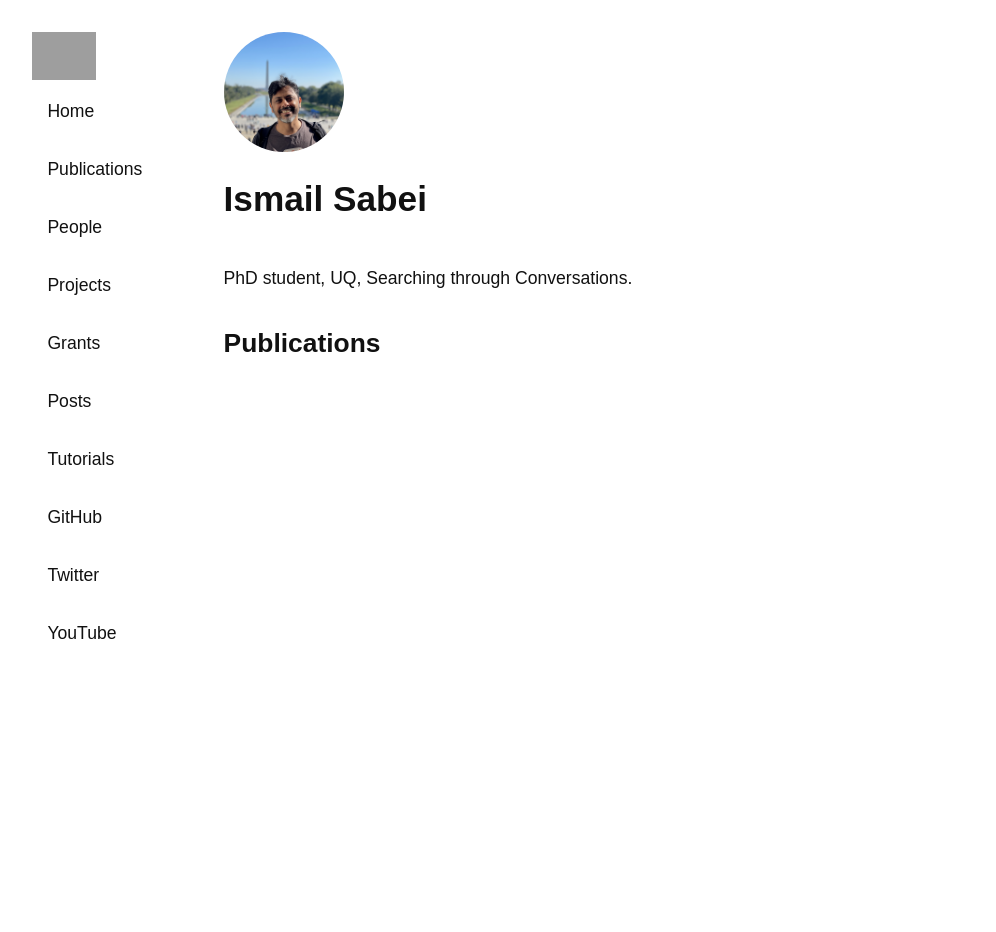
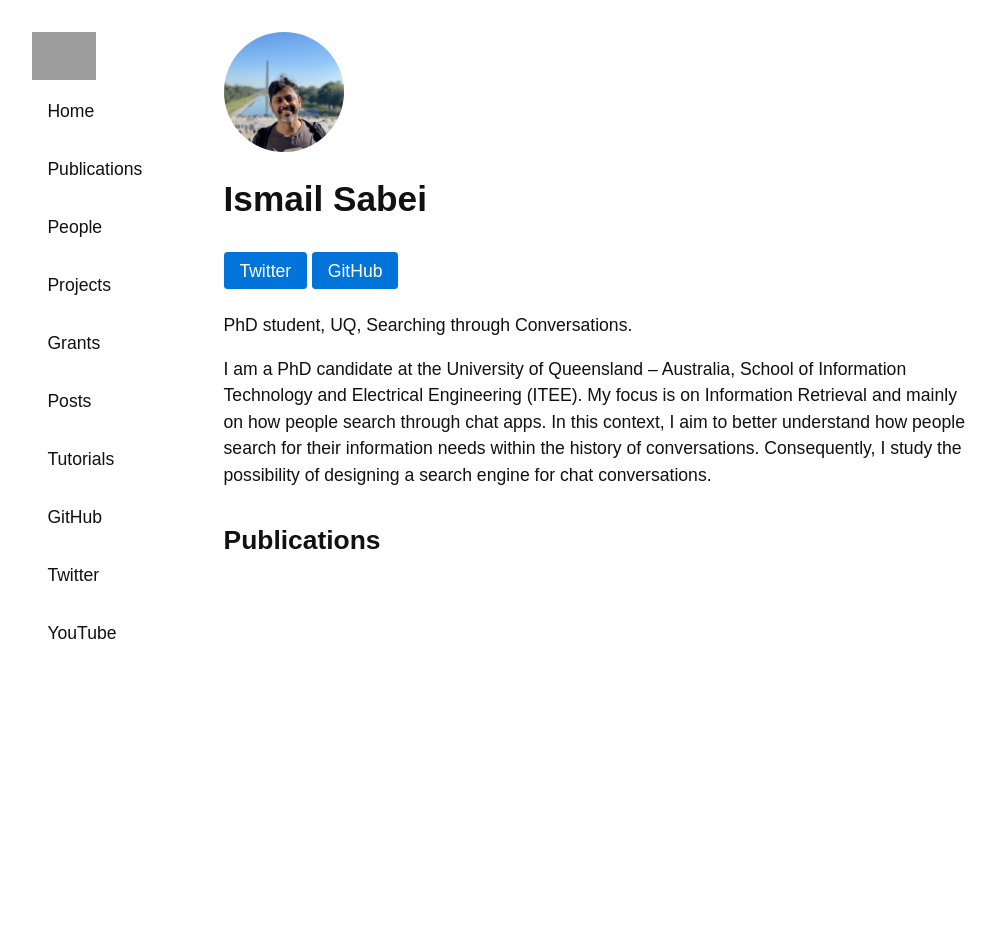
Before and after one commit to ielab/ielab.github.io, a Jekyll site: the page built from _people/ismail-sabei.md, in a window 1280 px wide. Shown: the whole page, without its empty margins (139-1135 px from the left). Built offline with Jekyll 4.4.1, drawn with Linux system fonts in a browser that asks for light colours; grey boxes are pictures that could not be loaded.

Commit message:
Update ismail-sabei.md

```diff
--- a/_people/ismail-sabei.md
+++ b/_people/ismail-sabei.md
@@ -1,10 +1,11 @@
 ---
 name: Ismail Sabei
-twitter:
-github:
+twitter: //twitter.com/ismail_sabei
+github: //github.com/IsmailSabei
 website:
 image: /images/ismail.png
 scholar:
 role: phd
 description: PhD student, UQ, Searching through Conversations.
 ---
+I am a PhD candidate at the University of Queensland – Australia, School of Information Technology and Electrical Engineering (ITEE). My focus is on Information Retrieval and mainly on how people search through chat apps. In this context, I aim to better understand how people search for their information needs within the history of conversations. Consequently, I study the possibility of designing a search engine for chat conversations.
```
